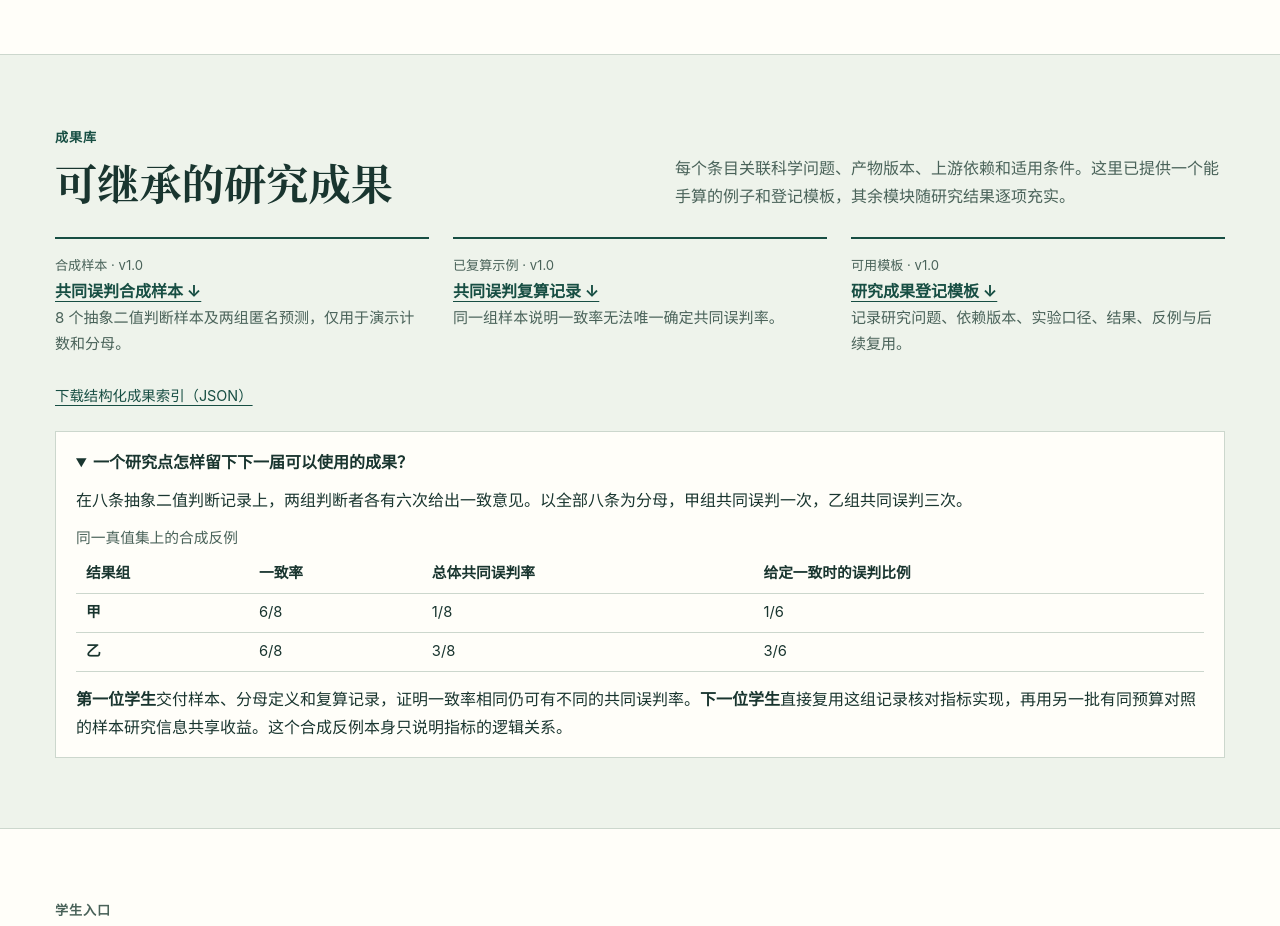
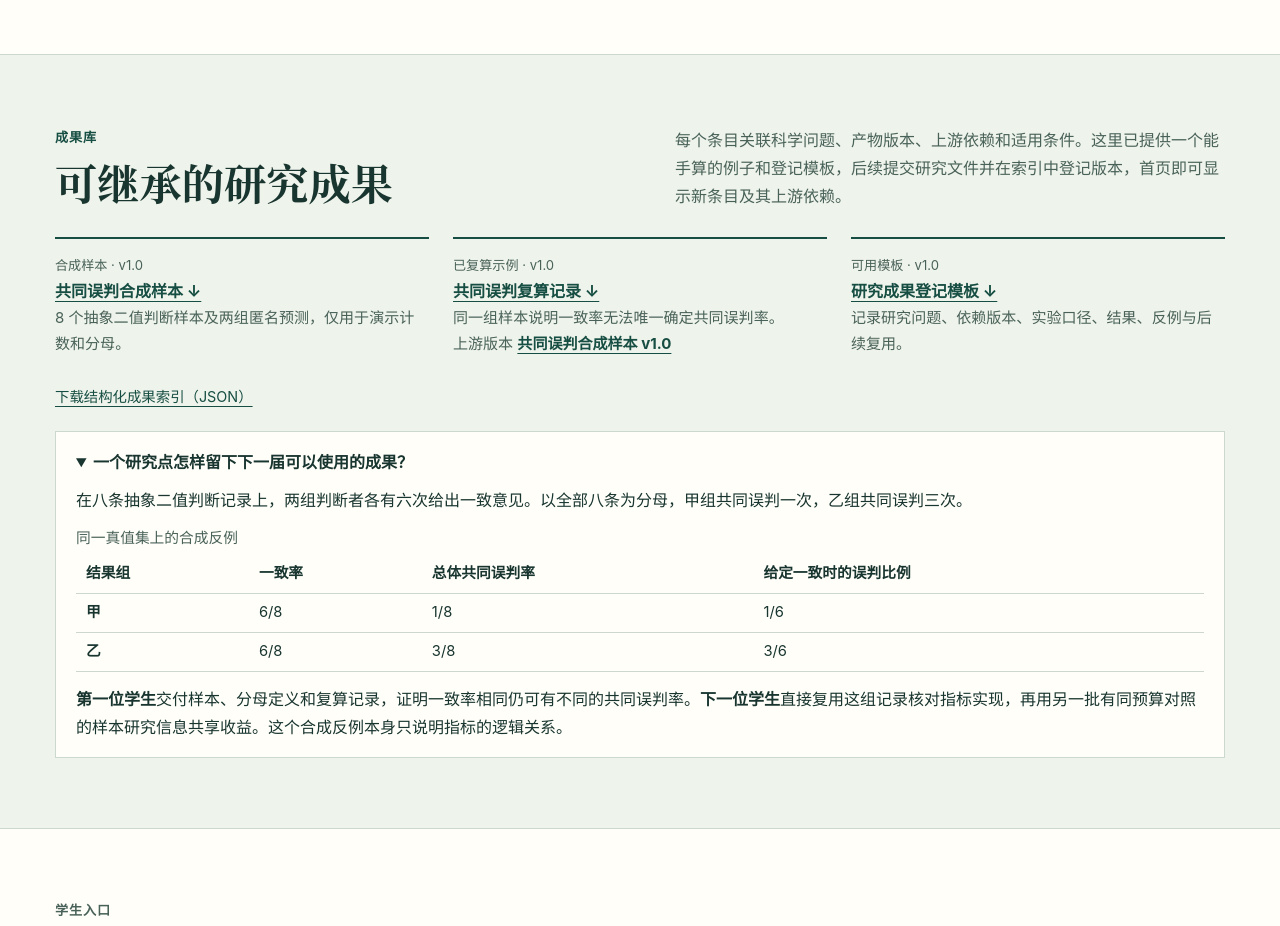
Before and after one commit to Admire-ljb/embodied-rsi-atlas, a plain HTML site: page index.html in a window 1280 px wide. Shown: the part 2420-3346 px from the top of the page. Drawn offline with Linux system fonts and the light colour scheme.

Commit message:
Render registered research assets and their dependencies

```diff
--- a/framework.js
+++ b/framework.js
@@ -5,8 +5,81 @@ function followStudentBookmark() {
   const hash = window.location.hash;
   if (hash === '#topics' || hash === '#evidence' || hash.startsWith('#topic-')) {
     window.location.replace('./topics.html' + hash);
+    return true;
+  }
+  return false;
+}
+
+function assetKey(asset) {
+  return asset.id + '@' + asset.version;
+}
+
+function assetAnchor(key) {
+  return 'asset-' + key;
+}
+
+function assetRow(asset, registry) {
+  const row = document.createElement('div');
+  row.id = assetAnchor(assetKey(asset));
+
+  const category = document.createElement('span');
+  category.textContent = asset.kind + ' · v' + asset.version;
+  const link = document.createElement('a');
+  link.href = './' + asset.file;
+  link.download = asset.download_name || asset.file.split('/').pop();
+  link.textContent = asset.name + ' ↓';
+  const description = document.createElement('p');
+  description.textContent = asset.scope;
+  row.append(category, link, description);
+
+  if (asset.depends_on.length) {
+    const dependencies = document.createElement('p');
+    dependencies.className = 'dependency';
+    dependencies.append('上游版本 ');
+    asset.depends_on.forEach((key, index) => {
+      if (index) dependencies.append('、');
+      const upstream = document.createElement('a');
+      upstream.href = '#' + assetAnchor(key);
+      upstream.textContent = registry.get(key).name + ' v' + registry.get(key).version;
+      dependencies.append(upstream);
+    });
+    row.append(dependencies);
+  }
+  return row;
+}
+
+function isLocalAsset(path) {
+  return typeof path === 'string' && path.split('/').every(segment =>
+    /^[A-Za-z0-9_-][A-Za-z0-9._-]*$/.test(segment)
+  );
+}
+
+async function loadRegistry() {
+  // Opening a local copy keeps the pre-rendered entries available without a server.
+  if (!['http:', 'https:'].includes(window.location.protocol)) return;
+  try {
+    const response = await fetch('./research-assets.json');
+    if (!response.ok) return;
+    const data = await response.json();
+    if (data.schema_version !== 1 || !Array.isArray(data.assets) || !data.assets.length) return;
+    const registry = new Map(data.assets.map(asset => [assetKey(asset), asset]));
+    if (registry.size !== data.assets.length) return;
+    const complete = data.assets.every(asset =>
+      ['id', 'version', 'name', 'kind', 'scope'].every(key => typeof asset[key] === 'string' && asset[key]) &&
+      isLocalAsset(asset.file) && Array.isArray(asset.depends_on) &&
+      asset.depends_on.every(key => registry.has(key))
+    );
+    if (!complete) return;
+
+    const list = document.querySelector('.asset-list');
+    list.replaceChildren(...data.assets.map(asset => assetRow(asset, registry)));
+    if (window.location.hash.startsWith('#asset-')) {
+      document.getElementById(window.location.hash.slice(1))?.scrollIntoView();
+    }
+  } catch {
+    // The static snapshot provides the initial downloads if the index is unavailable.
   }
 }
 
 window.addEventListener('hashchange', followStudentBookmark);
-followStudentBookmark();
+if (!followStudentBookmark()) loadRegistry();
--- a/index.html
+++ b/index.html
@@ -67,7 +67,7 @@
       </ol>
     </section>
     <section class="band" id="assets"><div class="wrap section">
-      <div class="section-head"><div><p class="kicker">成果库</p><h2>可继承的研究成果</h2></div><p>每个条目关联科学问题、产物版本、上游依赖和适用条件。这里已提供一个能手算的例子和登记模板，其余模块随研究结果逐项充实。</p></div>
+      <div class="section-head"><div><p class="kicker">成果库</p><h2>可继承的研究成果</h2></div><p>每个条目关联科学问题、产物版本、上游依赖和适用条件。这里已提供一个能手算的例子和登记模板，后续提交研究文件并在索引中登记版本，首页即可显示新条目及其上游依赖。</p></div>
       <div class="asset-list">
         <div><span>合成样本 · v1.0</span><a href="./consensus-example.csv" download>共同误判合成样本 ↓</a><p>8 个抽象二值判断样本及两组匿名预测，仅用于演示计数和分母。</p></div>
         <div><span>已复算示例 · v1.0</span><a href="./consensus-note.txt" download="consensus-note.md">共同误判复算记录 ↓</a><p>同一组样本说明一致率无法唯一确定共同误判率。</p></div>
--- a/research-assets.json
+++ b/research-assets.json
@@ -21,7 +21,8 @@
       "depends_on": [
         "sample-consensus@1.0"
       ],
-      "scope": "同一组样本说明一致率无法唯一确定共同误判率。"
+      "scope": "同一组样本说明一致率无法唯一确定共同误判率。",
+      "download_name": "consensus-note.md"
     },
     {
       "id": "record-template",
@@ -31,7 +32,8 @@
       "module": "共享实验协议",
       "file": "research-record.txt",
       "depends_on": [],
-      "scope": "记录研究问题、依赖版本、实验口径、结果、反例与后续复用。"
+      "scope": "记录研究问题、依赖版本、实验口径、结果、反例与后续复用。",
+      "download_name": "research-record.md"
     }
   ]
 }
```
Also changed, not shown: 1 other file.
